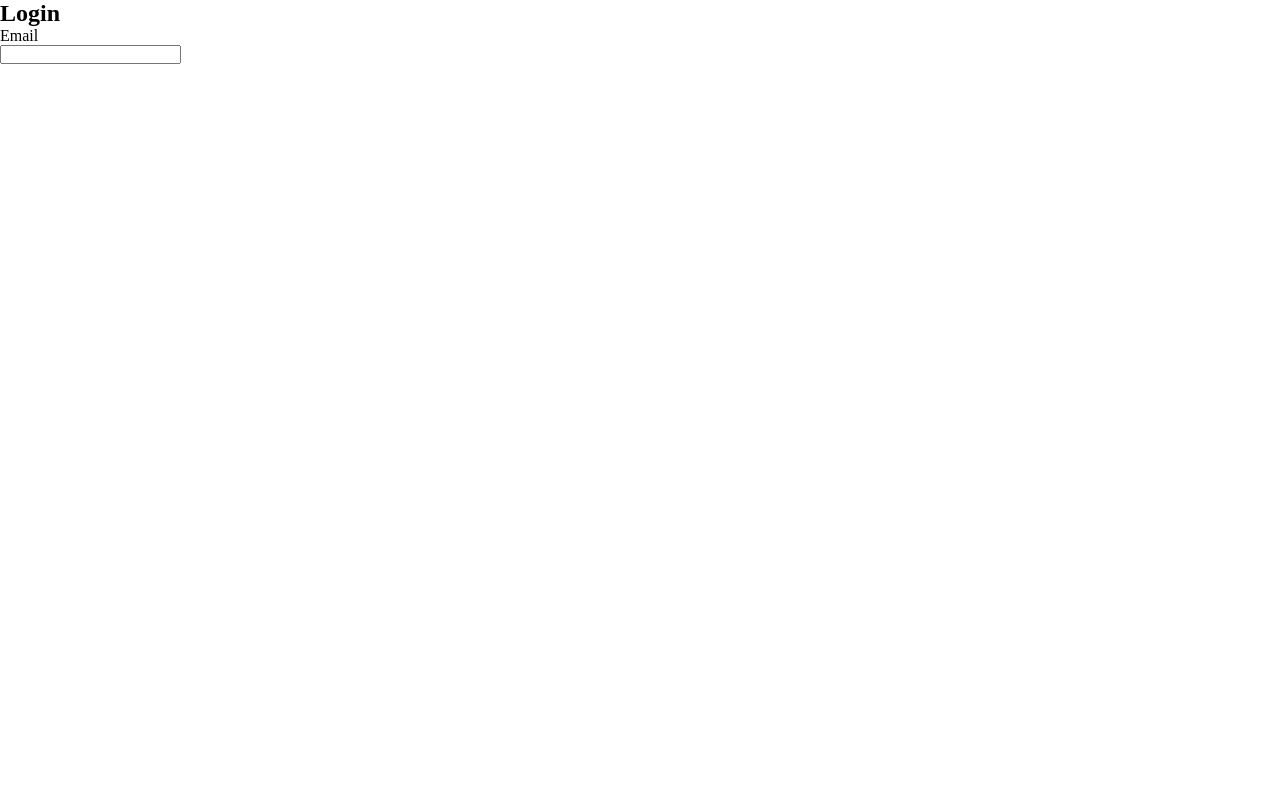
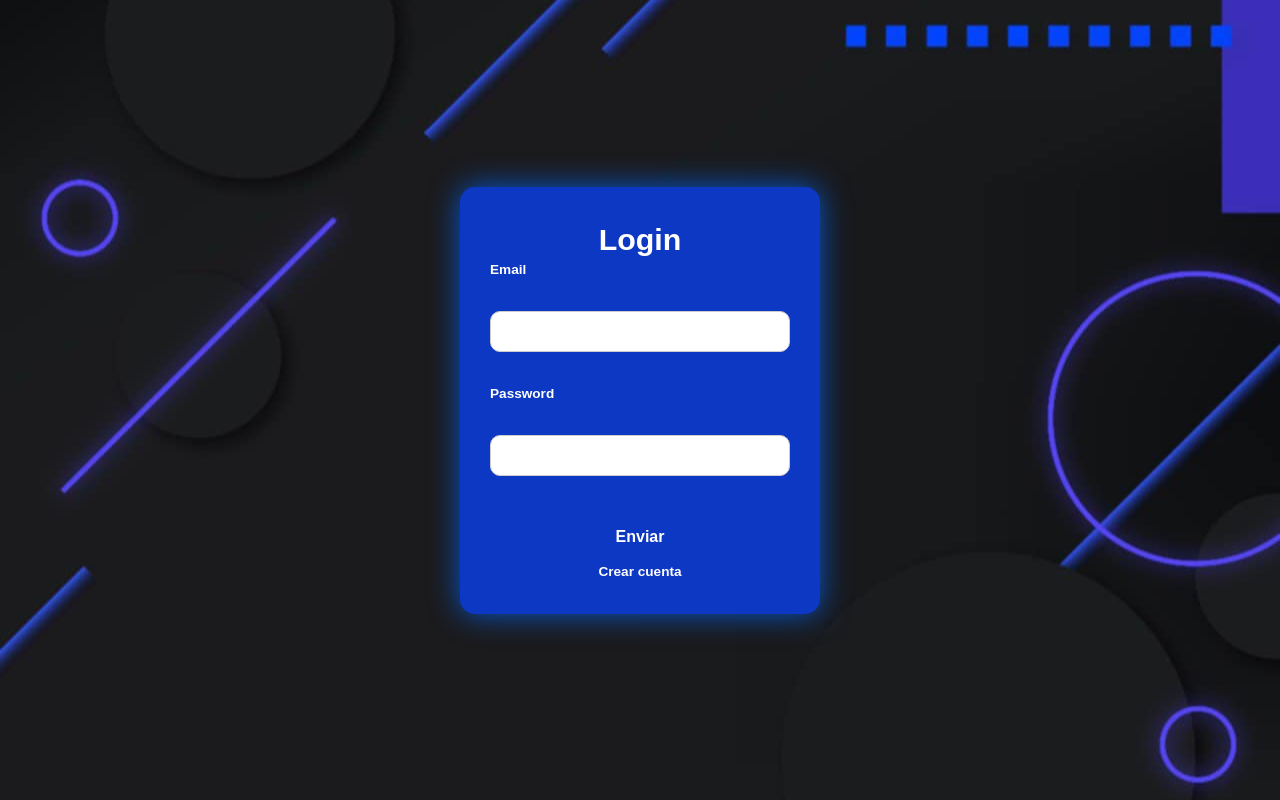
Before and after one commit to echandia27/HTLM_CSS_excercises, a plain HTML site: page Ejercicios_html-css/formulario.html in a window 1280 px wide. Drawn offline with Linux system fonts and the light colour scheme.

Commit message:
formulario

```diff
--- a/Ejercicios_html-css/formulario.html
+++ b/Ejercicios_html-css/formulario.html
@@ -7,11 +7,56 @@
     <link rel="stylesheet" href="styles/formulario.css">
 </head>
 <body>
-    <section>
-        <h1>Login</h1>
-        <label for="correo">Email</label><br>
-        <input type="email" name="correo" id="correo" required>
-    </section>
+
+<div class="login-container">
+
+    <input type="radio" name="tab" id="login" checked>
+    <input type="radio" name="tab" id="register">
+
+    <div class="login-card">
+        <h2 class="titulo">Login</h2>
+
+
+        <form action="#" method="post">
+            <div class="form div">
+                <label for="loguear-email">Email</label><br>
+                <input type="email" name="correo" id="loguear-email" required><br>
+
+                <label for="pasword">Password</label><br>
+                <input type="password" name="password" id="pasword" required><br><br>
+
+                <button type="submit">Enviar</button>
+            </div>
+
+            <!--registro-->
+            <div class="form register-form">
+                <label for="name">Nombre</label>
+                <input type="text" id="name" required>
+
+                <label for="regitrar-email">Email</label>
+                <input type="text" id="regitrar-email" required>
+
+                <label for="registrar-password">Password</label>
+                <input type="password" id="registrar-password" required>
+
+                <label for="confirmar-password">Confirmar password</label>
+                <input type="password" id="confirmar-password" required>
+
+                <button type="submit">Enviar</button>
+            </div>
+        </form>
+
+        <div class="toogle-text">
+            <label for="register">
+                <span>Crear cuenta</span>
+            </label>
+            <label for="login">
+                <span>volver</span>
+            </label>
+        </div>
+    </div>
+</div>
+
 
 </body>
 </html>
--- a/Ejercicios_html-css/styles/formulario.css
+++ b/Ejercicios_html-css/styles/formulario.css
@@ -2,4 +2,125 @@
     padding: 0;
     margin: 0;
     box-sizing: border-box;
+    font-family: Arial, Helvetica, sans-serif;
+    font-weight: bold;
+
 }
+
+body {
+    background-image: url("../imagenes-formulario/f0d1d1f2-3bad-4492-969a-f31e6049c427.jpg");
+    background-repeat: no-repeat;
+    background-position: center;
+    background-size: cover;
+    background-attachment: fixed;
+    display: flex;
+    justify-content: center;
+    align-items: center;
+    min-height: 100vh;
+
+}
+
+.login-container {
+    width: 100%;
+    display: flex;
+    justify-content: center;
+}
+
+.login-card {
+    background: #0d38c4;
+    padding: 35px 30px;
+    border-radius: 15px;
+    width: 360px;
+    box-shadow: 0 0 30px rgba(0, 102, 255, 0.8);
+    color: white;
+    text-align: center;
+}
+.login-card h2 {
+    font-size: 1.9rem;
+    margin-bottom: 5px;
+}
+
+/* radios oculos */
+input[type="radio"] {
+    display: none;
+}
+
+.form {
+    display: flex;
+    flex-direction: column;
+    gap: 8px;
+}
+
+.div {
+    display: flex;
+}
+
+.register-form {
+    display: none;
+}
+
+#register:checked~.login-card form div {
+    display: none;
+}
+
+#register:checked~.login-card form .register-form {
+    display: flex;
+}
+
+.form label {
+    text-align: left;
+    font-size: 0.85rem;
+}
+
+.form input {
+    padding: 11px;
+    border-radius: 10px;
+    border: 1px solid #ccc;
+    font-size: 0.95rem;
+}
+
+.form input:focus {
+    outline: none;
+    border-color: #2c5364;
+}
+
+.form button {
+
+    padding: 0;
+    border-radius: 10px;
+    border: none;
+    background: none;
+    color: white;
+    font-size: 1rem;
+    font-weight: bold;
+    cursor: pointer;
+}
+
+.form button:hover {
+    color: #ccc;
+}
+
+.toogle-text {
+    margin-top: 18px;
+    font-size: 0.85rem;
+
+}
+
+.toogle-text label {
+    display: none;
+    cursor: pointer;
+    color: white;
+}
+
+.toogle-text span {
+    color: white;
+    font-weight: bold;
+}
+
+#login:checked~.login-card .toogle-text label[for="register"] {
+    display: block;
+}
+
+#register:checked~.login-card .toogle-text label[for="login"] {
+    display: block;
+}
```
Also changed, not shown: index.html (+7 -1 lines), Ejercicios_html-css/imagenes-formulario/f0d1d1f2-3bad-4492-969a-f31e6049c427.jpg (added).
